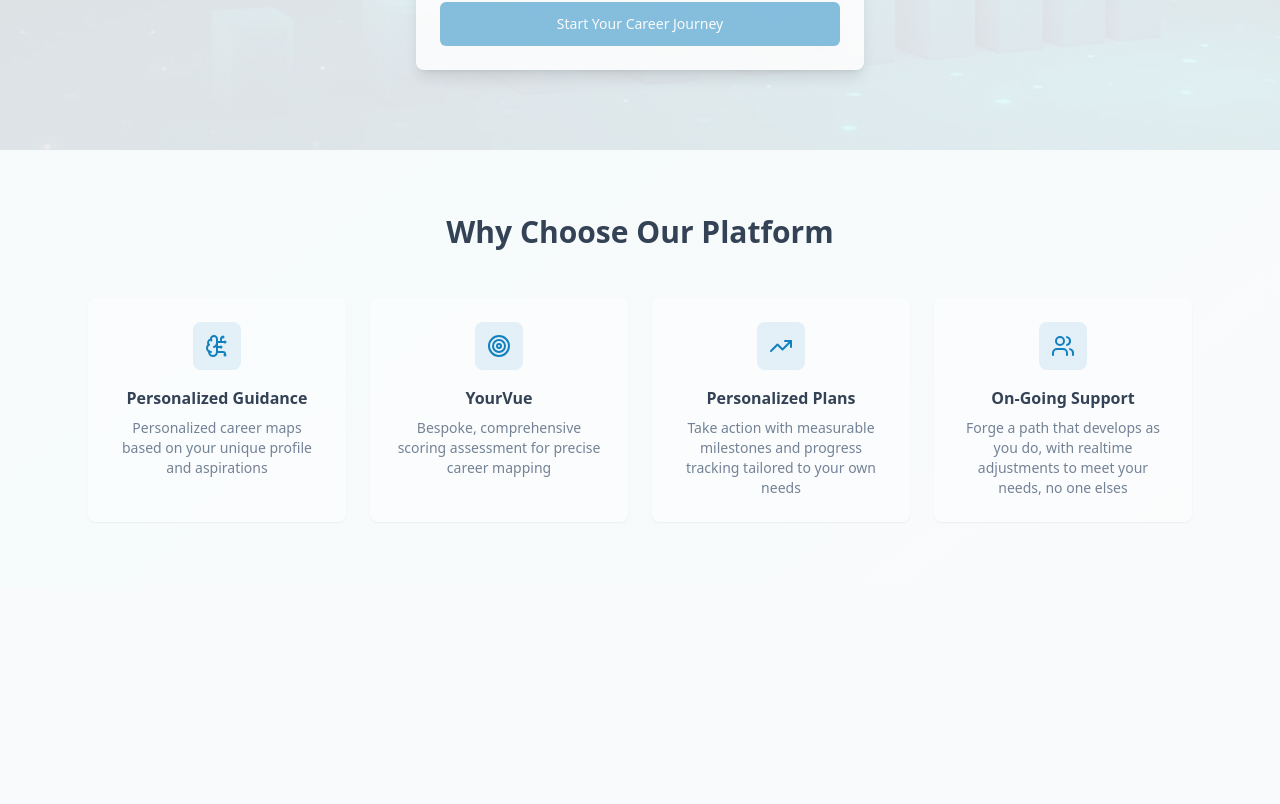
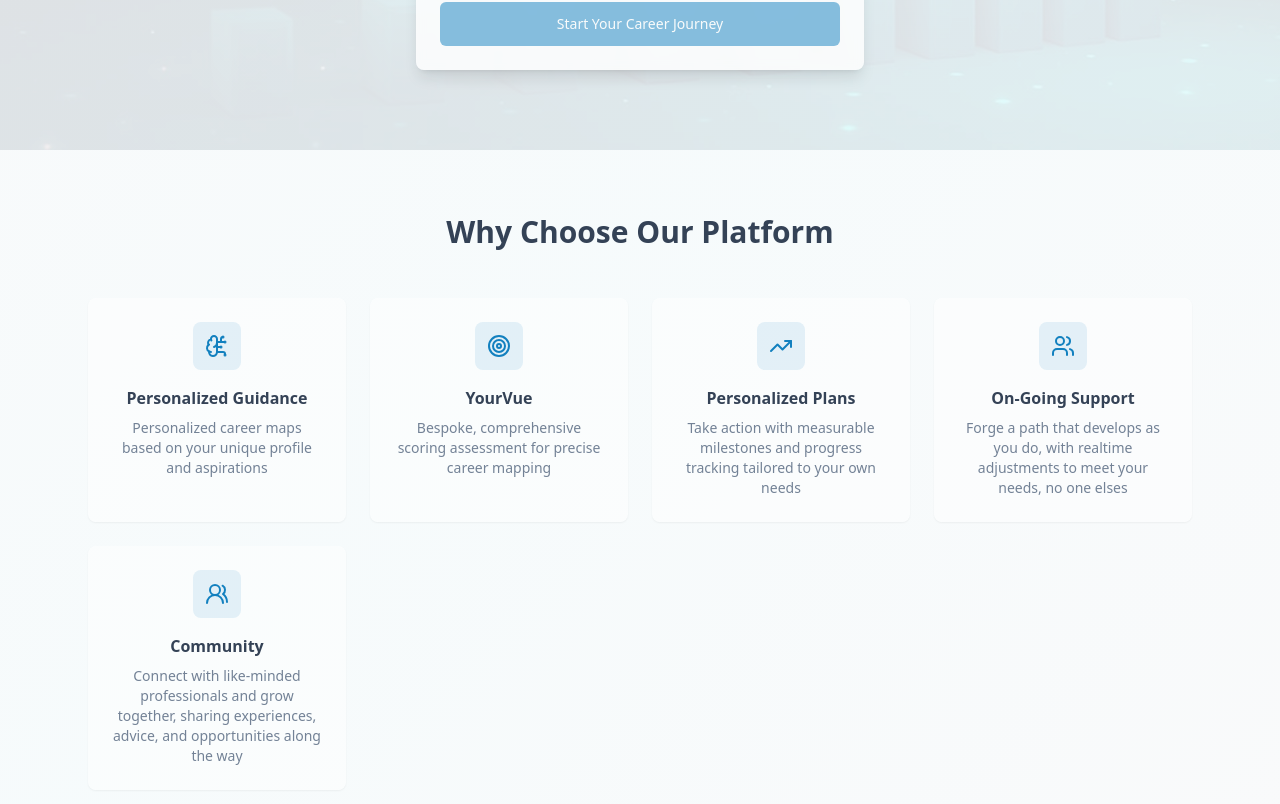
Before and after one commit to nikkidym-code/orowaru-pathfinder, a React (Vite) app: page / in a window 1280 px wide. Shown: the part 402-1206 px from the top of the page. Before the commit the page ends 988 px from the top, so only its background shows below. Built offline with nearby package versions, Linux system fonts and the light colour scheme.

Commit message:
Add community feature to welcome page
Add community feature to the "Why Choose Our Platform" section on the welcome page. This feature will highlight the platform's ability to connect users with like-minded professionals for shared growth and advice.

```diff
--- a/src/components/career/WelcomeStep.tsx
+++ b/src/components/career/WelcomeStep.tsx
@@ -2,7 +2,7 @@ import { Button } from '@/components/ui/button';
 import { Card } from '@/components/ui/card';
 import { Input } from '@/components/ui/input';
 import { Label } from '@/components/ui/label';
-import { BrainCircuit, Target, TrendingUp, Users } from 'lucide-react';
+import { BrainCircuit, Target, TrendingUp, Users, Users2 } from 'lucide-react';
 import { useState } from 'react';
 import { useCareer } from '@/contexts/CareerContext';
 import heroImage from '@/assets/hero-image.jpg';
@@ -42,6 +42,10 @@ export const WelcomeStep = () => {
     icon: Users,
     title: 'On-Going Support',
     description: 'Forge a path that develops as you do, with realtime adjustments to meet your needs, no one elses'
+  }, {
+    icon: Users2,
+    title: 'Community',
+    description: 'Connect with like-minded professionals and grow together, sharing experiences, advice, and opportunities along the way'
   }];
   return <div className="min-h-screen bg-gradient-to-br from-background via-accent/20 to-background">
       {/* Hero Section */}
```
